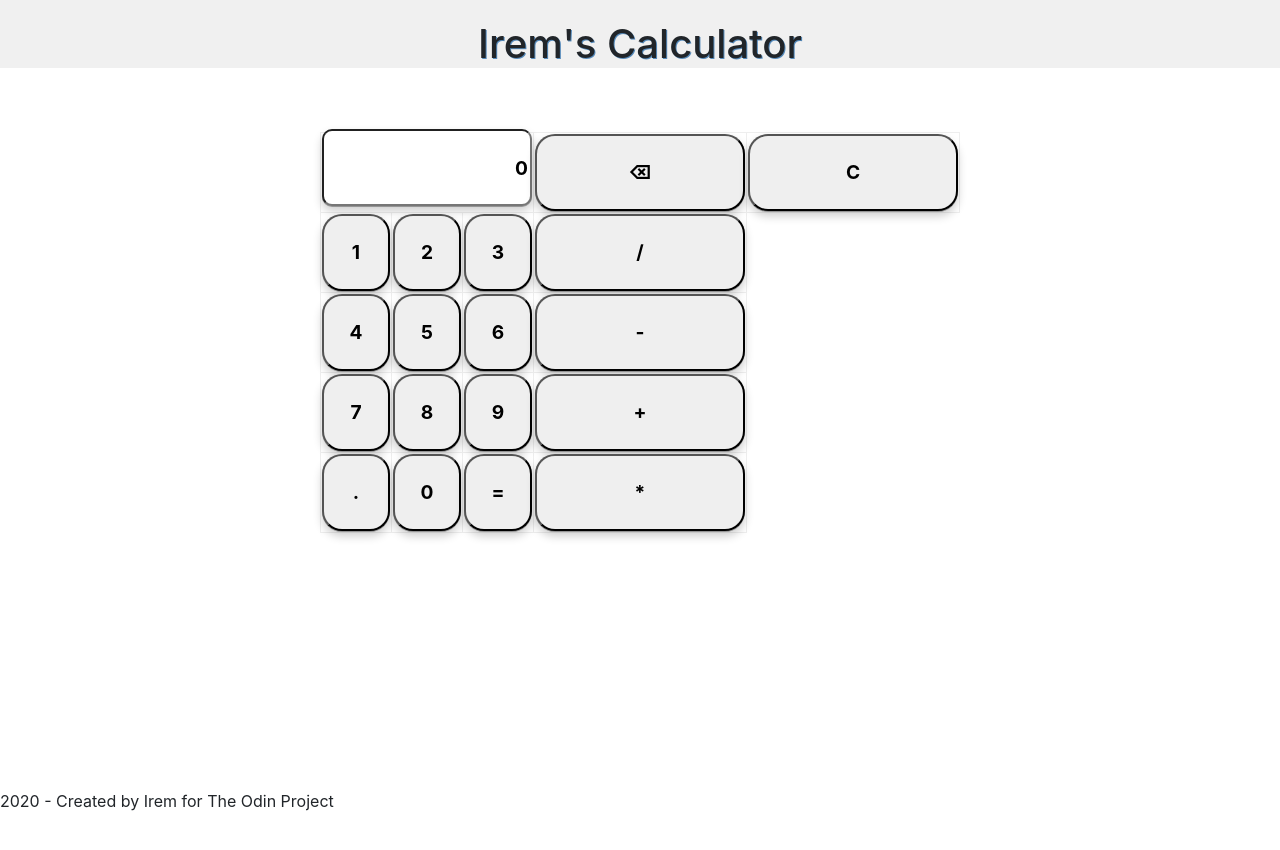
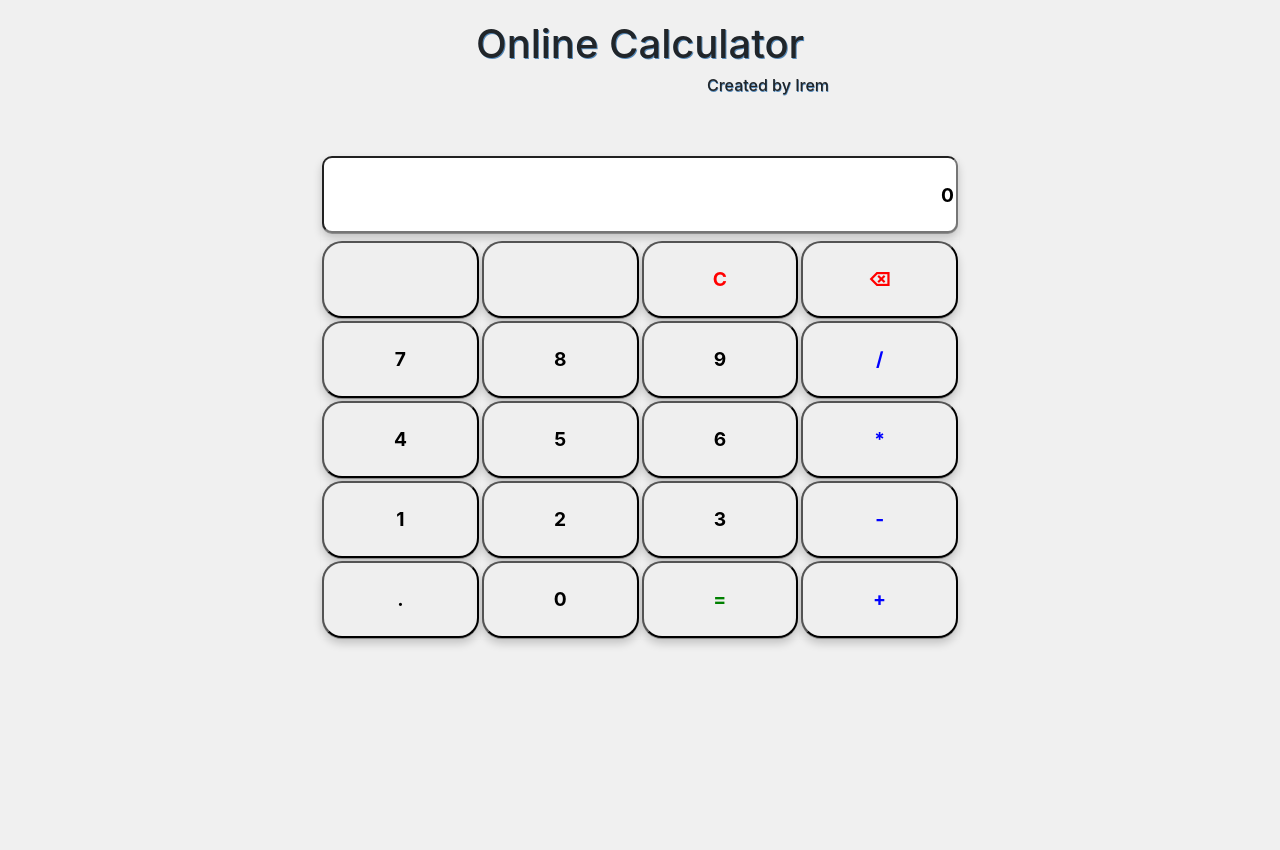
Before and after one commit to ergunirem/calculator, a plain HTML site: page index.html in a window 1280 px wide. Before the commit the page ends 813 px from the top, so only its background shows below. Drawn offline with nearby package versions, Linux system fonts and the light colour scheme.

Commit message:
added background style, new button order, small title

```diff
--- a/index.html
+++ b/index.html
@@ -5,43 +5,47 @@
         <link rel="stylesheet" type="text/css" href="style.css">
         <link rel="stylesheet" href="https://stackpath.bootstrapcdn.com/bootstrap/4.5.0/css/bootstrap.min.css" integrity="sha384-9aIt2nRpC12Uk9gS9baDl411NQApFmC26EwAOH8WgZl5MYYxFfc+NcPb1dKGj7Sk" crossorigin="anonymous">
     </head>
-    <body>
-        <h1>Irem's Calculator</h1>
+    <body style="background-color: #F0F0F0">
+        <h1>Online Calculator</h1>
+        <h6>Created by Irem</h6>
         <div id="buttons">
-            <table border="1">
+            <table border ="1">
                 <tr>
-                    <td colspan="3"><input type="text" id="display"/></td>
-                    <td><input type="button" value="⌫" onclick="backspace()"/> </td>
-                    <td><input type="button" value="C" onclick="clr()"/> </td>
+                    <td colspan="4"><input type="text" id="display"/></td>
+                </tr>
+                <tr>
+                    <td><input type="button" value=" "/></td>
+                    <td><input type="button" value=" "/></td>
+                    <td><input type="button" value="C" onclick="clr()" id="delete"/> </td>
+                    <td><input type="button" value="⌫" onclick="backspace()" id="delete"/> </td>
+                </tr>
+                <tr>
+                    <td><input type="button" value="7" onclick="numberClick(7)"/> </td>
+                    <td><input type="button" value="8" onclick="numberClick(8)"/> </td>
+                    <td><input type="button" value="9" onclick="numberClick(9)"/> </td>
+                    <td><input type="button" value="/" onclick="operationClick('/')" id="operator"> </td>
+                </tr>
+                <tr>
+                    <td><input type="button" value="4" onclick="numberClick(4)"/> </td>
+                    <td><input type="button" value="5" onclick="numberClick(5)"/> </td>
+                    <td><input type="button" value="6" onclick="numberClick(6)"/> </td>
+                    <td><input type="button" value="*" onclick="operationClick('*')" id="operator"/> </td>
 
                 </tr>
                 <tr>
                     <td><input type="button" value="1" onclick="numberClick(1)"/> </td>
                     <td><input type="button" value="2" onclick="numberClick(2)"/> </td>
                     <td><input type="button" value="3" onclick="numberClick(3)"/> </td>
-                    <td><input type="button" value="/" onclick="operationClick('/')"/> </td>
+                    <td><input type="button" value="-" onclick="operationClick('-')" id="operator"/> </td>
                 </tr>
                 <tr>
-                    <td><input type="button" value="4" onclick="numberClick(4)"/> </td>
-                    <td><input type="button" value="5" onclick="numberClick(5)"/> </td>
-                    <td><input type="button" value="6" onclick="numberClick(6)"/> </td>
-                    <td><input type="button" value="-" onclick="operationClick('-')"/> </td>
-                </tr>
-                <tr>
-                    <td><input type="button" value="7" onclick="numberClick(7)"/> </td>
-                    <td><input type="button" value="8" onclick="numberClick(8)"/> </td>
-                    <td><input type="button" value="9" onclick="numberClick(9)"/> </td>
-                    <td><input type="button" value="+" onclick="operationClick('+')"/> </td>
-                </tr>
-                <tr>
-                    <td><input type="button" value="." onclick="dis('.')"/> </td>
+                    <td><input type="button" value="." onclick="floatingPoint()"/> </td>
                     <td><input type="button" value="0" onclick="numberClick(0)"/> </td>
-                    <td><input type="button" value="=" onclick="solve()"/> </td>
-                    <td><input type="button" value="*" onclick="operationClick('*')"/> </td>
+                    <td><input type="button" value="=" onclick="solve()" id="equal"/> </td>
+                    <td><input type="button" value="+" onclick="operationClick('+')" id="operator"/> </td>
                 </tr>
             </table>
         </div>
-        <footer> 2020 - Created by Irem for The Odin Project</footer>
     </body>
     <script type="text/javascript" src="script.js"></script>
 </html>
```
